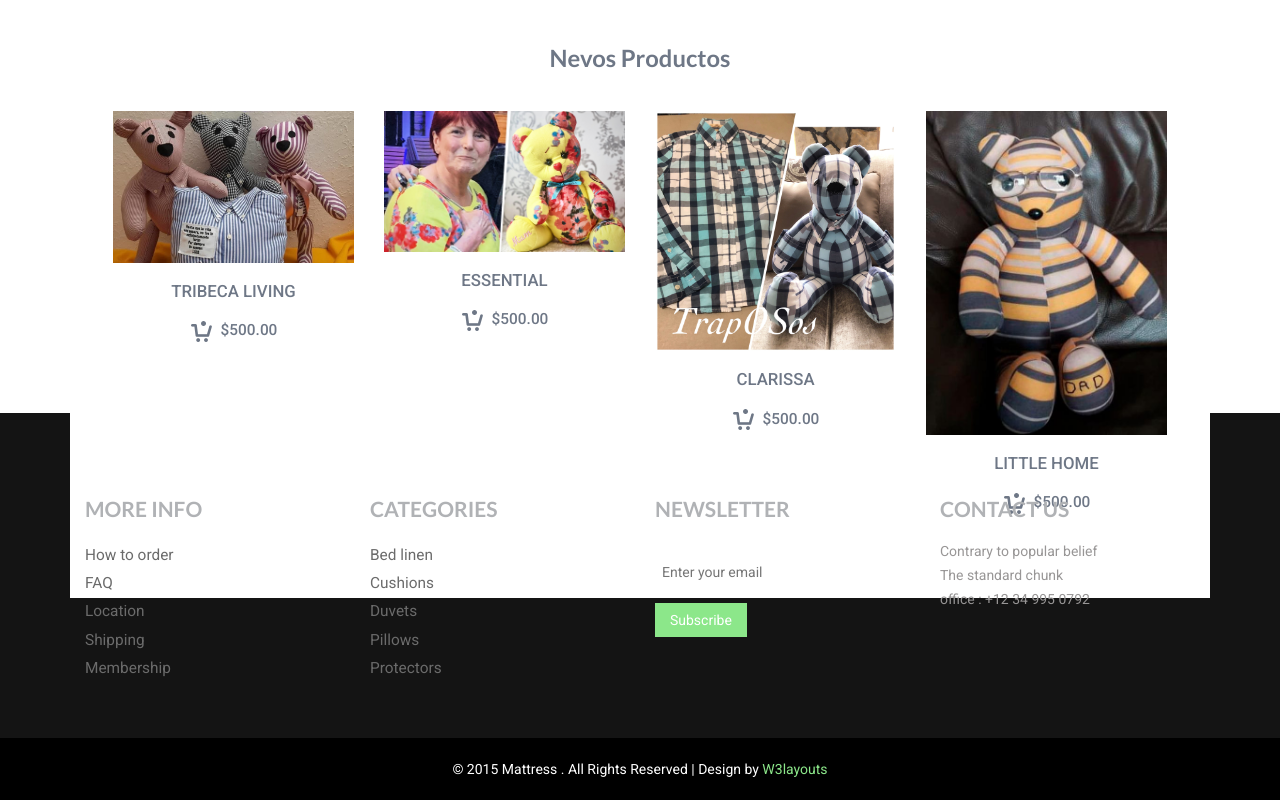
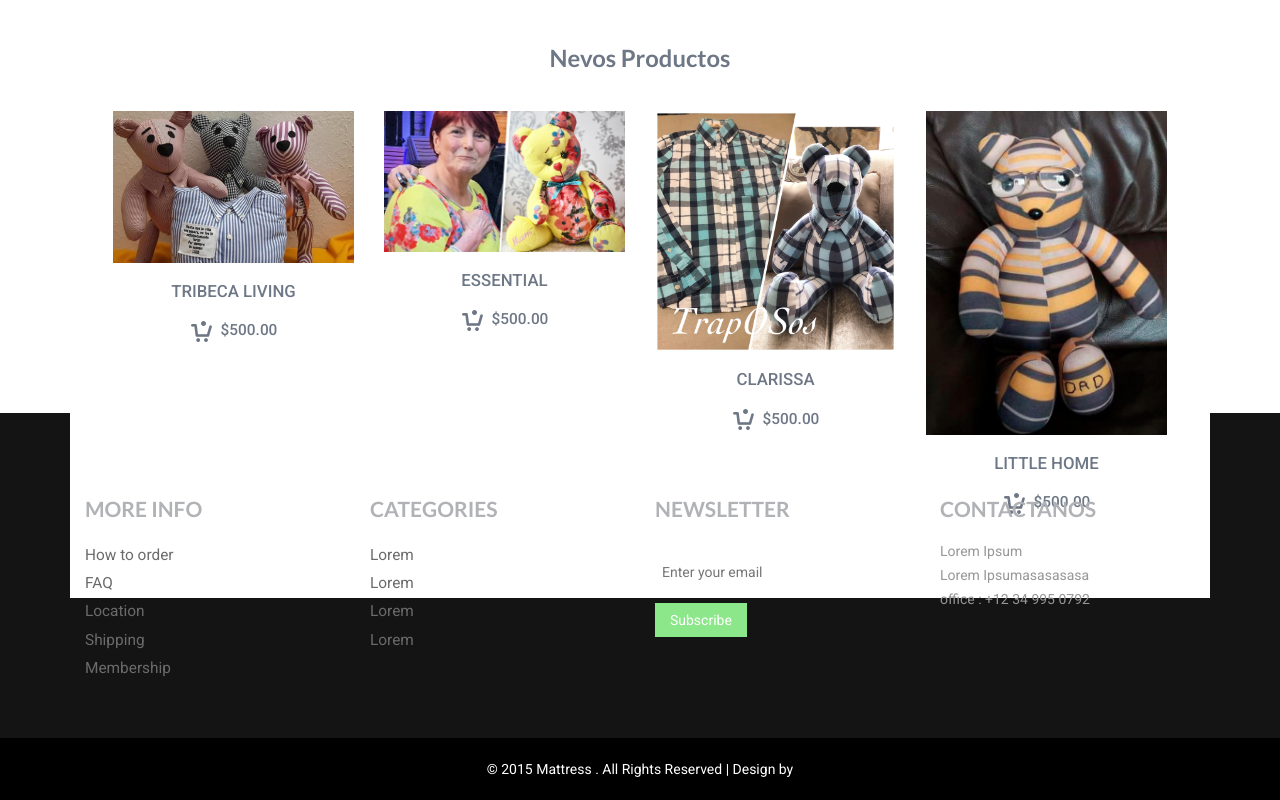
Before and after one commit to JsNox/CreativeHome, a plain HTML site: page index.html in a window 1280 px wide. Shown: the part 1272-2072 px from the top of the page. Drawn offline with Linux system fonts and the light colour scheme.

Commit message:
secont 15-22--02

```diff
--- a/index.html
+++ b/index.html
@@ -346,11 +346,10 @@ Smartphone Compatible web template, free webdesigns for Nokia, Samsung, LG, Sony
                 <div class="col-md-3 amet-sed w3ls">
                     <h4>CATEGORIES</h4>
                     <ul class="nav-bottom">
-                        <li><a href="#">Bed linen</a></li>
-                        <li><a href="#">Cushions</a></li>
-                        <li><a href="#">Duvets</a></li>
-                        <li><a href="#">Pillows</a></li>
-                        <li><a href="#">Protectors</a></li>
+                        <li><a href="#">Lorem</a></li>
+                        <li><a href="#">Lorem</a></li>
+                        <li><a href="#">Lorem</a></li>
+                        <li><a href="#">Lorem</a></li>
                     </ul>
 
                 </div>
@@ -372,16 +371,16 @@ Smartphone Compatible web template, free webdesigns for Nokia, Samsung, LG, Sony
 
                 </div>
                 <div class="col-md-3 amet-sed agileits-w3layouts">
-                    <h4>CONTACT US</h4>
-                    <p>Contrary to popular belief</p>
-                    <p>The standard chunk</p>
+                    <h4>CONTACTANOS</h4>
+                    <p>Lorem Ipsum</p>
+                    <p>Lorem Ipsumasasasasa</p>
                     <p>office : +12 34 995 0792</p>
                 </div>
                 <div class="clearfix"> </div>
             </div>
         </div>
         <div class="footer-class w3-agile">
-            <p>© 2015 Mattress . All Rights Reserved | Design by <a href="http://w3layouts.com/" target="_blank">W3layouts</a> </p>
+            <p>© 2015 Mattress . All Rights Reserved | Design by </p>
         </div>
     </div>
 </body>
```
